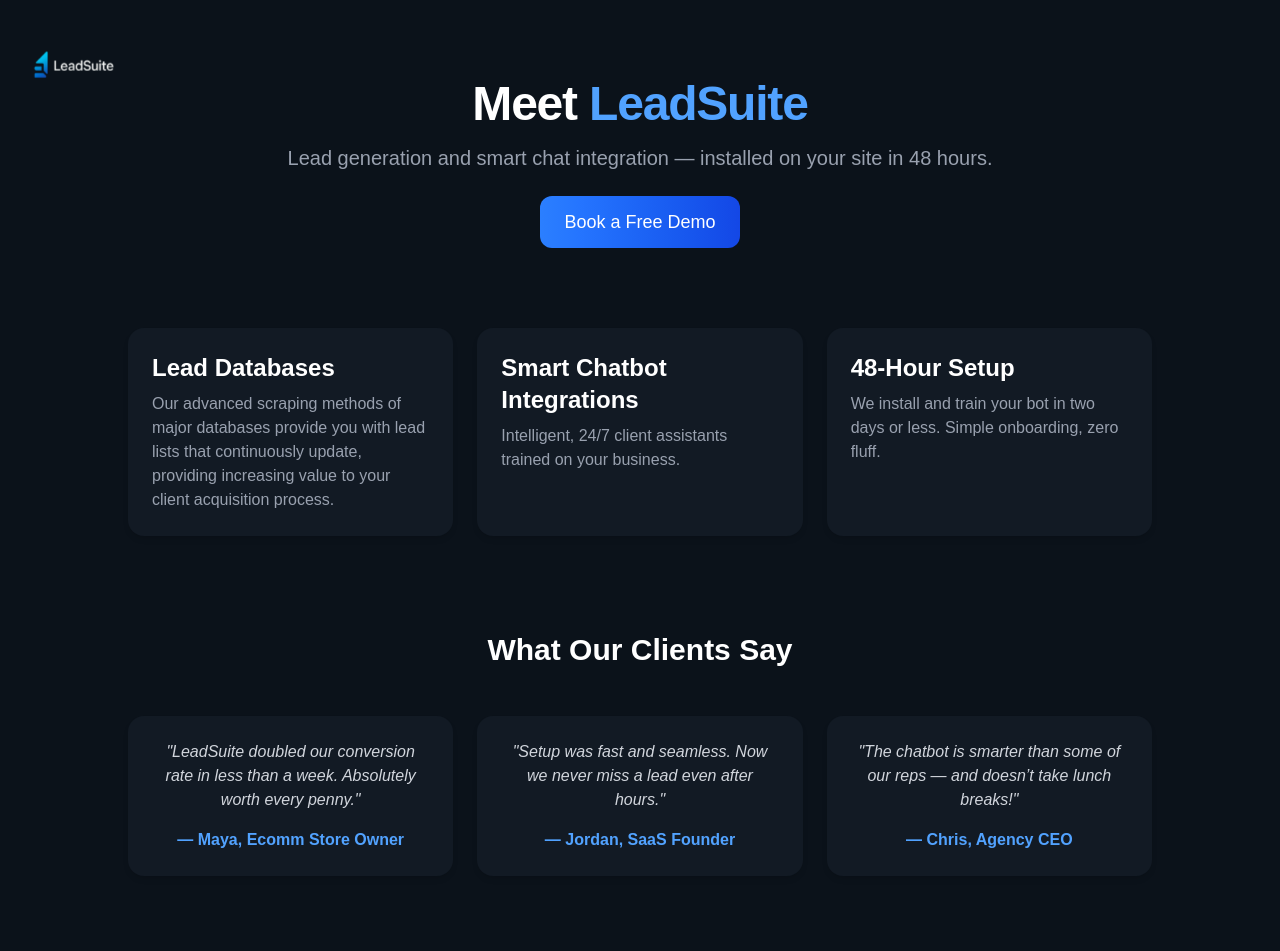
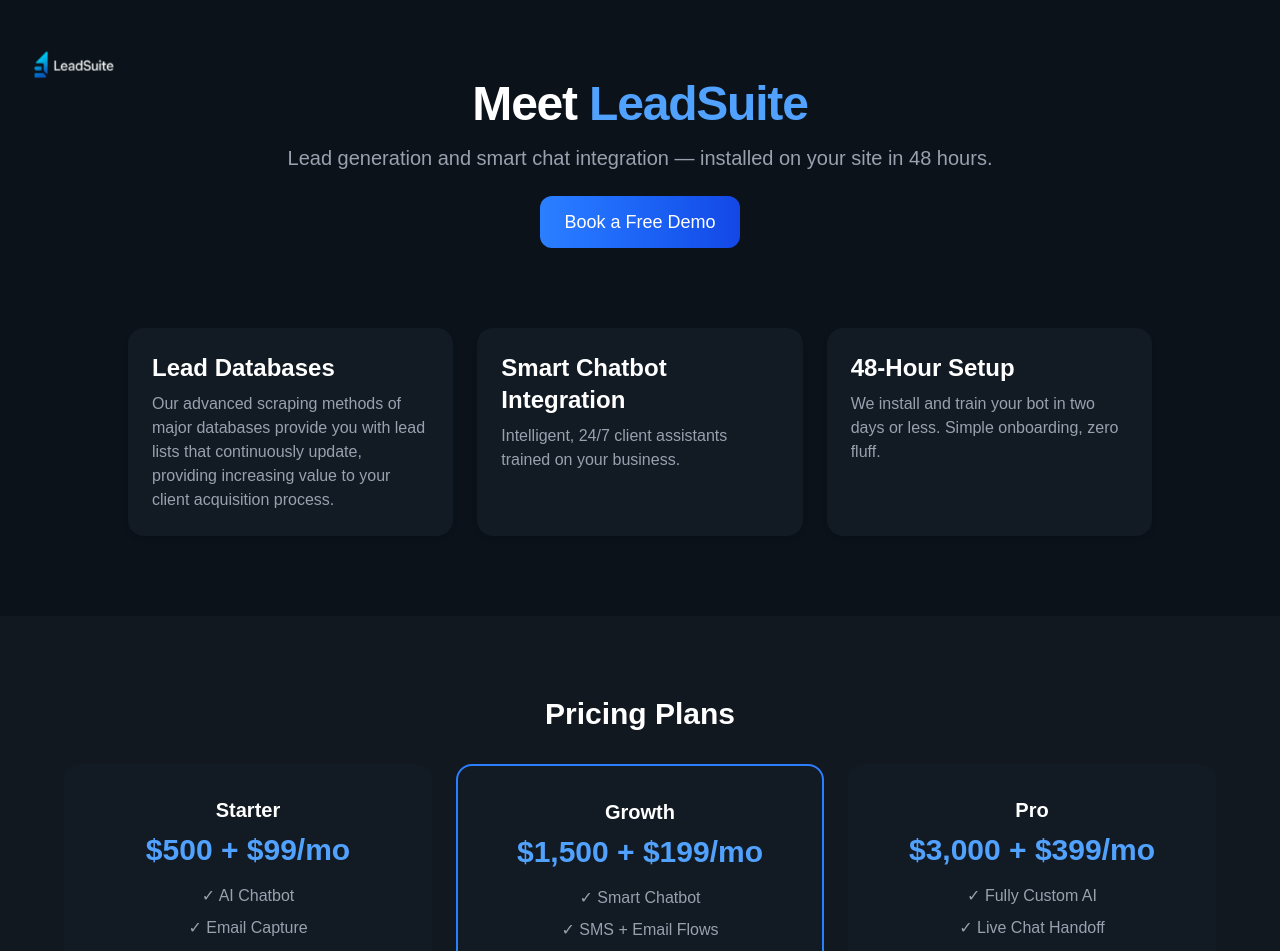
Before and after one commit to LeadSuite/leadsuite, a Next.js app: page / in a window 1280 px wide. Shown: the top 951 px of the page. Built offline with nearby package versions, Linux system fonts and the light colour scheme.

Commit message:
Remove client says

```diff
--- a/app/page.tsx
+++ b/app/page.tsx
@@ -49,7 +49,7 @@
           <p className="text-gray-400">Our advanced scraping methods of major databases provide you with lead lists that continuously update, providing increasing value to your client acquisition process.</p>
         </div>
         <div className="bg-[#121A24] p-6 rounded-2xl shadow-md" data-aos="fade-up" data-aos-delay="100">
-          <h3 className="text-2xl font-semibold mb-2 text-white">Smart Chatbot Integrations</h3>
+          <h3 className="text-2xl font-semibold mb-2 text-white">Smart Chatbot Integration</h3>
           <p className="text-gray-400">Intelligent, 24/7 client assistants trained on your business.</p>
         </div>
         <div className="bg-[#121A24] p-6 rounded-2xl shadow-md" data-aos="fade-up" data-aos-delay="200">
@@ -58,24 +58,7 @@
         </div>
       </section>
 
-      {/* Testimonials */}
-      <section className="max-w-5xl mx-auto my-24 text-center" data-aos="fade-up">
-        <h2 className="text-3xl font-bold mb-12">What Our Clients Say</h2>
-        <div className="grid md:grid-cols-3 gap-6">
-          <div className="bg-[#121A24] p-6 rounded-2xl shadow-md">
-            <p className="text-gray-300 italic">"LeadSuite doubled our conversion rate in less than a week. Absolutely worth every penny."</p>
-            <p className="mt-4 font-semibold text-blue-400">— Maya, Ecomm Store Owner</p>
-          </div>
-          <div className="bg-[#121A24] p-6 rounded-2xl shadow-md">
-            <p className="text-gray-300 italic">"Setup was fast and seamless. Now we never miss a lead even after hours."</p>
-            <p className="mt-4 font-semibold text-blue-400">— Jordan, SaaS Founder</p>
-          </div>
-          <div className="bg-[#121A24] p-6 rounded-2xl shadow-md">
-            <p className="text-gray-300 italic">"The chatbot is smarter than some of our reps — and doesn’t take lunch breaks!"</p>
-            <p className="mt-4 font-semibold text-blue-400">— Chris, Agency CEO</p>
-          </div>
-        </div>
-      </section>
+
 
       {/* Pricing */}
       <section className="bg-[#111820] py-20 text-center" data-aos="fade-up">
```
